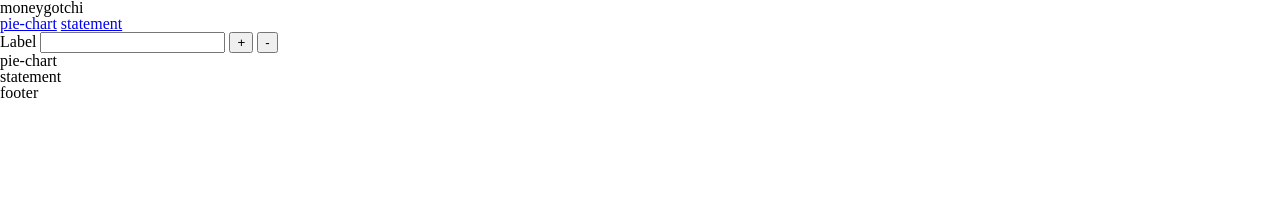
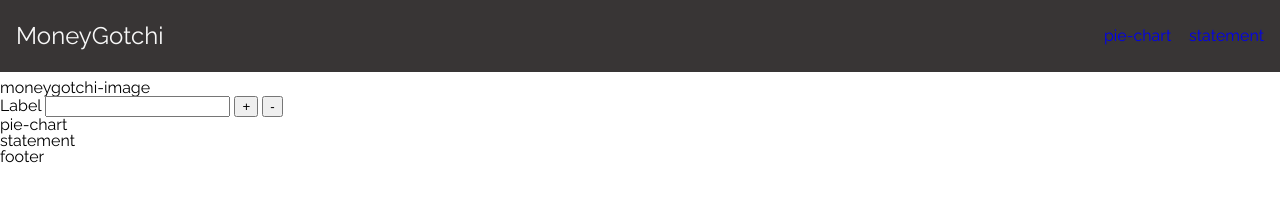
Before and after one commit to MacRayy/moneygotchi, a website with bundled scripts: page index.html in a window 1280 px wide. Built offline with nearby package versions, Linux system fonts and the light colour scheme.

Commit message:
feat(header): create header layout

```diff
--- a/index.html
+++ b/index.html
@@ -6,23 +6,23 @@
 
 		<link rel="stylesheet" href="css/main.css">
 
-		<title>Natours | Exciting tours for adventurous people</title>
+		<title>MoneyGotchi</title>
 	</head>
 	<body>
 		<header class="header">
-			<h1>moneygotchi</h1>
+			<h1 class="h1">MoneyGotchi</h1>
 			<nav class="nav">
-				<a href="#">pie-chart</a>
-				<a href="#">statement</a>
+				<a class="nav__btn" href="#">pie-chart</a>
+				<a class="nav__btn" href="#">statement</a>
 			</nav>
 		</header>
 
-		<main>
+		<main class="main">
 			<section class="moneygotchi">
-        <div class="moneygotchi-image"></div>
+        <div class="moneygotchi-image">moneygotchi-image</div>
 			</section>
 
-      <section>
+      <section class="input-filed-container">
         <label for="input-field">Label</label>
         <input id="input-field" type="number">
         <button class="btn">+</button>
--- a/scss/base/base.scss
+++ b/scss/base/base.scss
@@ -30,6 +30,7 @@ footer, header, hgroup, menu, nav, section {
 }
 
 body {
+	font-family: 'Raleway', sans-serif;
 	line-height: 1;
 }
 
@@ -51,3 +52,11 @@ table {
 	border-collapse: collapse;
 	border-spacing: 0;
 }
+
+a {
+	text-decoration: none;
+}
+
+.h1 {
+	font-size: 1.5rem;
+}
--- /dev/null
+++ b/scss/base/header.scss
@@ -0,0 +1,24 @@
+.header {
+	background-color: var(--color-gray-dark);
+	color: var(--color-off-white);
+	display: flex;
+	justify-content: space-between;
+  align-items: center;
+  left: 0;
+  padding: 1.5rem 1rem;
+  position: fixed;
+  right: 0;
+}
+
+.nav {
+  display: flex;
+  flex-basis: 10rem;
+  justify-content: space-between;
+
+	&__btn
+	&__btn:link,
+	&__btn:active,
+	&__btn:visited {
+		color: var(--color-off-white);
+	}
+}
--- /dev/null
+++ b/scss/base/variables.scss
@@ -0,0 +1,8 @@
+// COLORS
+:root {
+	--color-gray-dark: #383535;
+
+	--color-off-white: #f7f7f7;
+}
+
+@import url('https://fonts.googleapis.com/css?family=Raleway');
--- a/scss/main.scss
+++ b/scss/main.scss
@@ -1 +1,7 @@
-@import 'base/base'
+@import 'base/variables';
+
+@import 'base/base';
+
+@import 'base/header';
+
+@import 'pages/main-section';
--- /dev/null
+++ b/scss/pages/main-section.scss
@@ -0,0 +1,3 @@
+.main {
+  padding-top: 5rem;
+}
```
Also changed, not shown: css/main.css.
